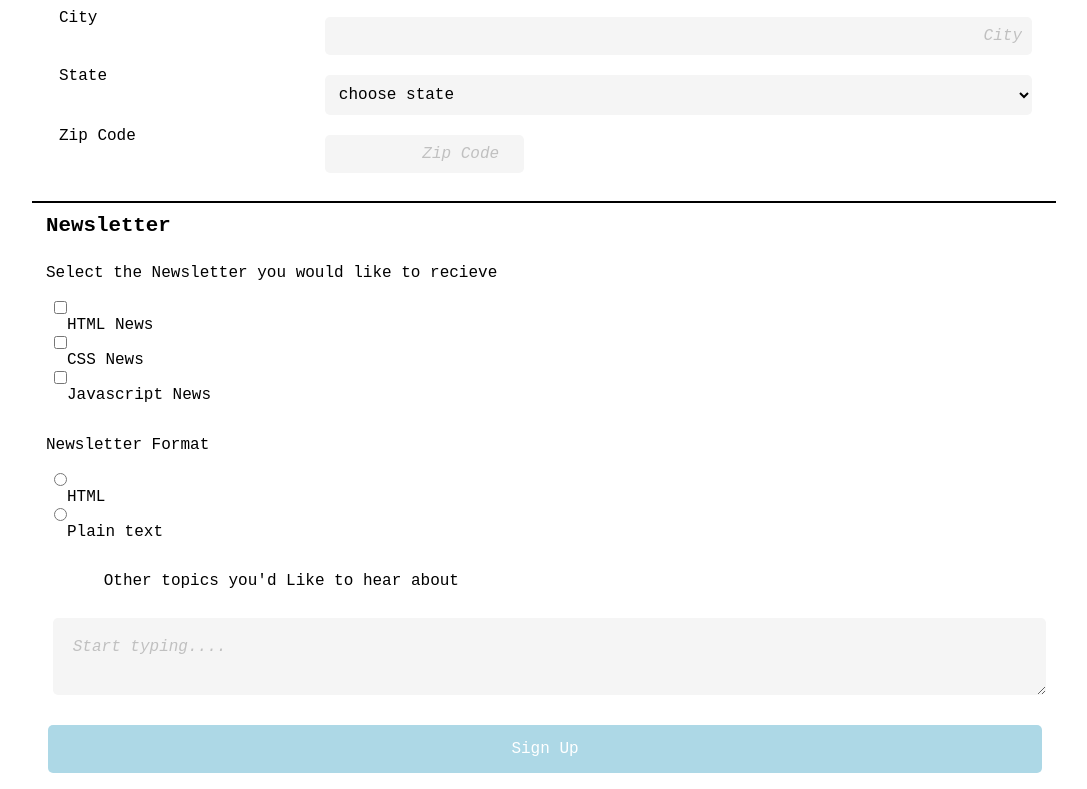
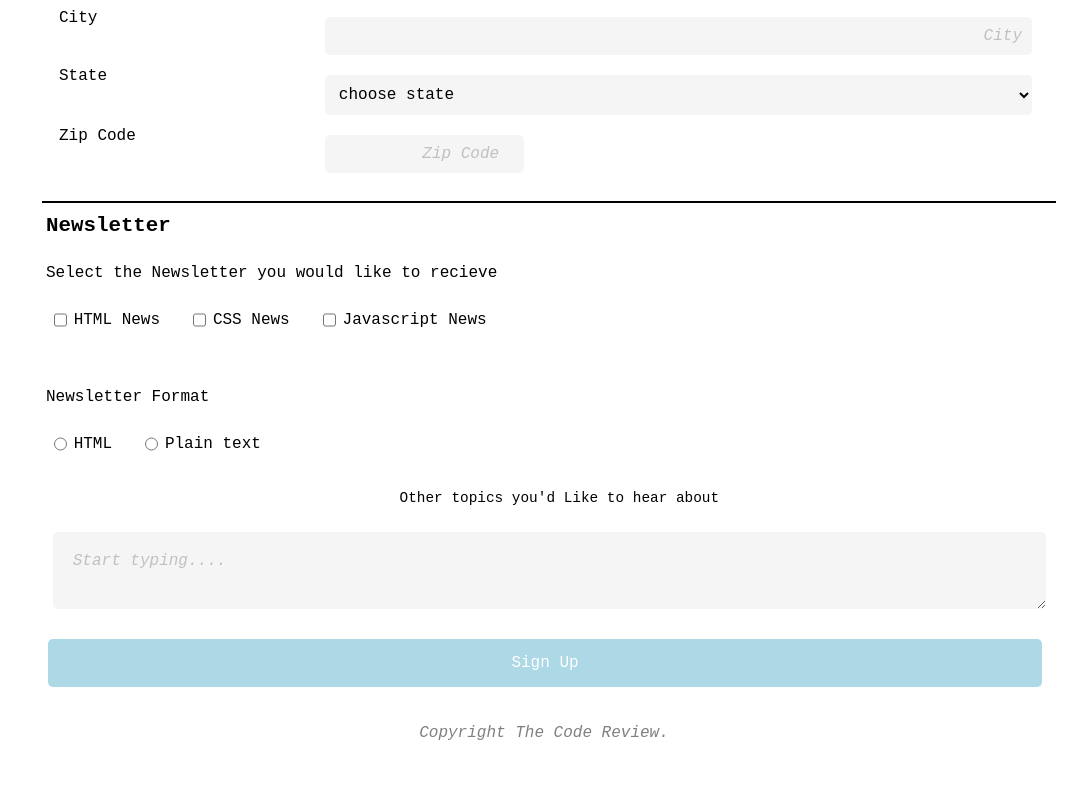
Before and after one commit to webdevak/Form-CodeReview, a plain HTML site: page index.html in a window 1280 px wide. Shown: the part 500-1289 px from the top of the page, without its empty margins (96-1183 px from the left). Drawn offline with Linux system fonts and the light colour scheme.

Commit message:
Made slight changes to media query and mobile view

```diff
--- a/css/style.css
+++ b/css/style.css
@@ -61,6 +61,7 @@ p:nth-of-type(2){
 
 hr {
 border: solid 1px;
+margin-left: 3%;
 }
 span {
 margin-top: 15px;
@@ -95,7 +96,7 @@ width: 100%;
 }
 
 .buttons{
-display: block;
+display: inline-flex;
 width: 35%;
 margin: .5rem;
 }
@@ -135,8 +136,8 @@ background-color: whitesmoke;
 
 .last-p {
 width: 97%;
-text-align: left;
-margin-left: 7%;
+/* text-align: left; */
+margin-left: 3%;font-size: .9em;
 }
 
 button[type="submit"] {
@@ -181,6 +182,8 @@ textarea::placeholder {
 }
 
 
+/*---@media Query---*/
+
 
 @media (min-width:768px){
 h1 {
@@ -205,12 +208,35 @@ color: black;
 label {
 float:left;
 clear: both;
+}
 
+.buttons{
+display: inline-flex;
+width: 70%;
+margin: .5rem;
+}
+.label {
+display: inline-block;
+margin-left: 1%;
+margin-right: 5%;
 }
 
 .banner {
 width: 77%;
 margin: auto;
+}
+
+hr {
+margin-left: 1%;
+}
+.newsletter{
+width: 95%;
+}
+.last p {
+width: 70%;
+text-align: left;
+margin-left: 2%;
+font-size: 1.1em;
 }
 
 input[type="text"],
```
Lines whose indentation alone changed are shown as unchanged.
